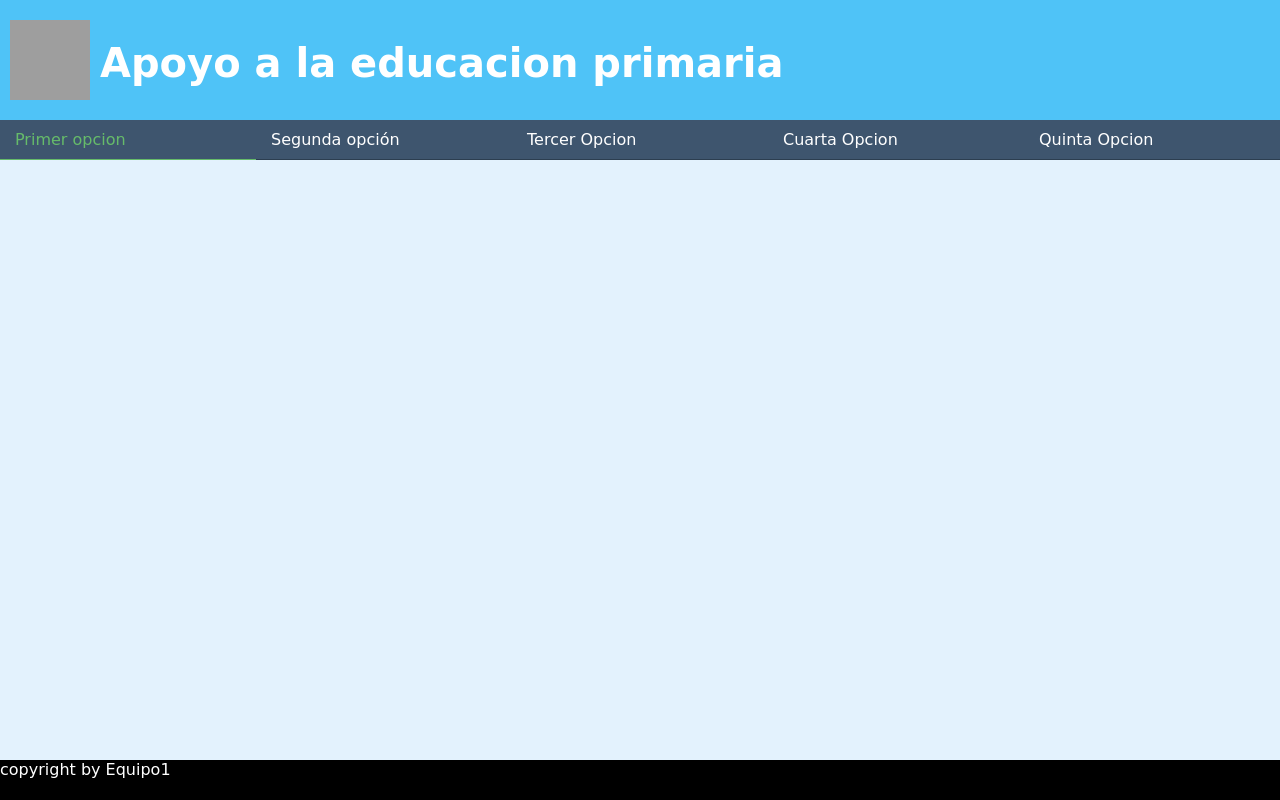
After one commit to AgustinFL23/ProyectoWebGaby, a PHP site: page /HTML/plantilla.html in a window 1280 px wide. The commit adds this page. Run offline with PHP 8.4, Linux system fonts and the light colour scheme; grey boxes are pictures that could not be loaded.

Commit message:
se añadio la plantilla para el resto de paginas

```diff
--- a/CSS/headerNavFooter.css
+++ b/CSS/headerNavFooter.css
@@ -2,6 +2,7 @@ body{
 	margin: 0px;
   color:  #37474F;
   font-family: 'Comic Sans MS', cursive, sans-serif;
+  background-color:#E3F2FD;
 }
 header {
 	background-color:  #4FC3F7;
@@ -109,3 +110,15 @@ nav ul {
     nav li ul li a:hover {
       background-color: #FFF176;
     }
+#activa{
+    color: #66BB6A;
+    border-color: #66BB6A;
+  }
+#principal{
+  width: 100vw;
+  height: 80vh;
+}
+#contenido{
+  width: 100vw;
+  height: 75vh;
+}
--- /dev/null
+++ b/HTML/plantilla.html
@@ -0,0 +1,66 @@
+<!DOCTYPE html>
+<html>
+<head>
+	<meta charset="utf-8">
+	<meta name="viewport" content="width=device-width, initial-scale=1">
+	<title>MOCKUP equipo 1 No te tocaba Joshua</title>
+	<link rel="stylesheet" type="text/css" href="../CSS/headerNavFooter.css">
+	<!--Si necesitan por alguna razon moificar principal o contenido haganlo en la hoja de estilos correspondiente a la pagina-->
+	<link rel="stylesheet" type="text/css" href="../CSS/nombrepagina.css">
+</head>
+<body>
+<header>
+	<img src="../Multimedia/Imagenes/logo.png" id="logo">
+	<h1>
+		Apoyo a la educacion primaria
+	</h1>
+</header>
+<nav>
+	<!--Cambien esta lista por el menu que se vaya a usar para esa pagina, si alguna seccion del menu esta seleccionada denle la class de activa-->
+	<ul>
+		<li >
+			<a href="#" id="activa">Primer opcion</a>
+		</li>
+		<li>
+			<a href="#">Segunda opción</a>
+			<ul>
+				<li>
+					<a href="#">Dashboard</a>
+				</li>
+          		<li>
+          			<a href="#">Resumen</a>
+          			<ul>
+          				<li>
+          					<a href="">Prueba</a>
+          				</li>
+          				<li>
+          					<a href="">Prueba 2</a>
+          				</li>
+          			</ul>
+          		</li>
+          		<li>
+          			<a href="#"> mas opciones</a>
+          		</li>
+			</ul>
+
+		</li>
+		<li>
+			<a href="#">Tercer Opcion</a>
+		</li>
+		<li>
+			<a href="#">Cuarta Opcion</a>
+		</li>
+		<li>
+			<a href="#">Quinta Opcion</a>
+		</li>
+	</ul>
+</nav>
+<div id="principal">
+	<div id="contenido"></div>
+	<div id="footer">
+		copyright by Equipo1
+	</div>
+</div>
+
+</body>
+</html>
```
Also changed, not shown: HTML/admin prueba.html (deleted, +0 -86 lines).
